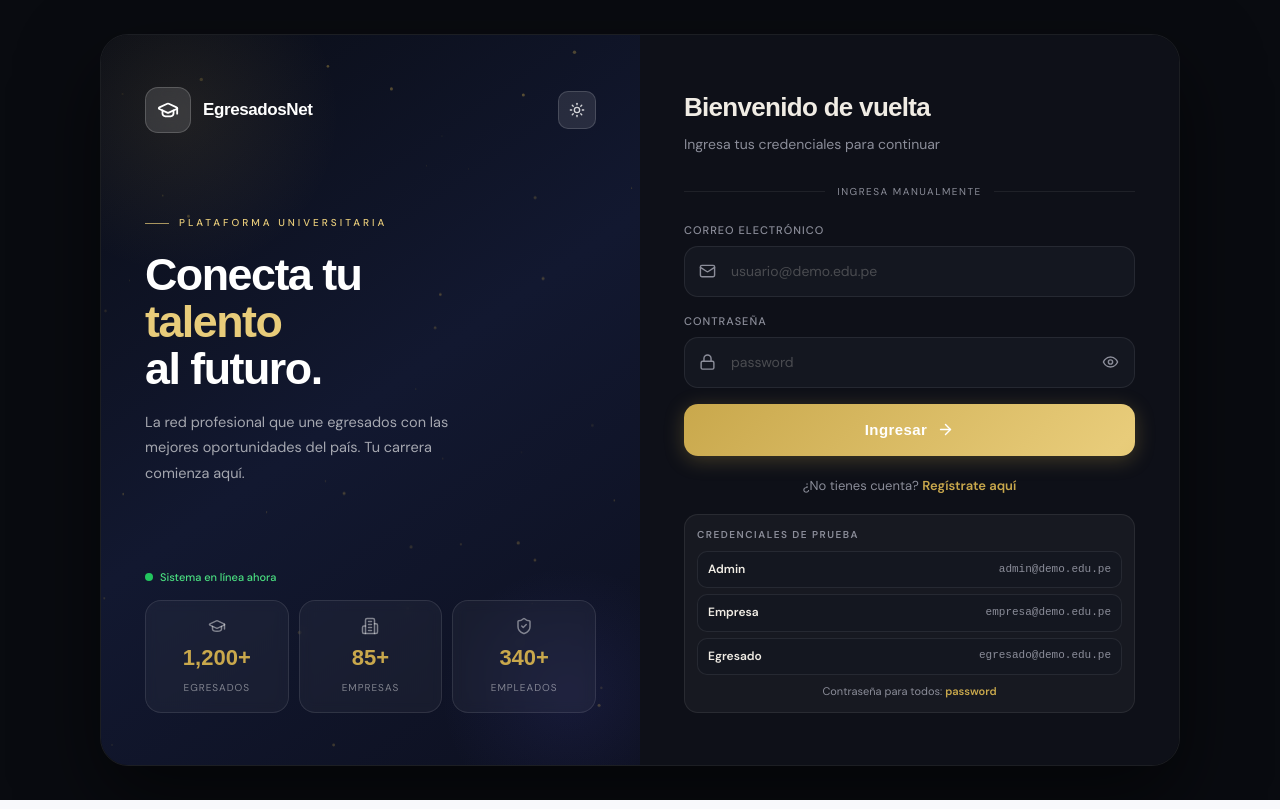
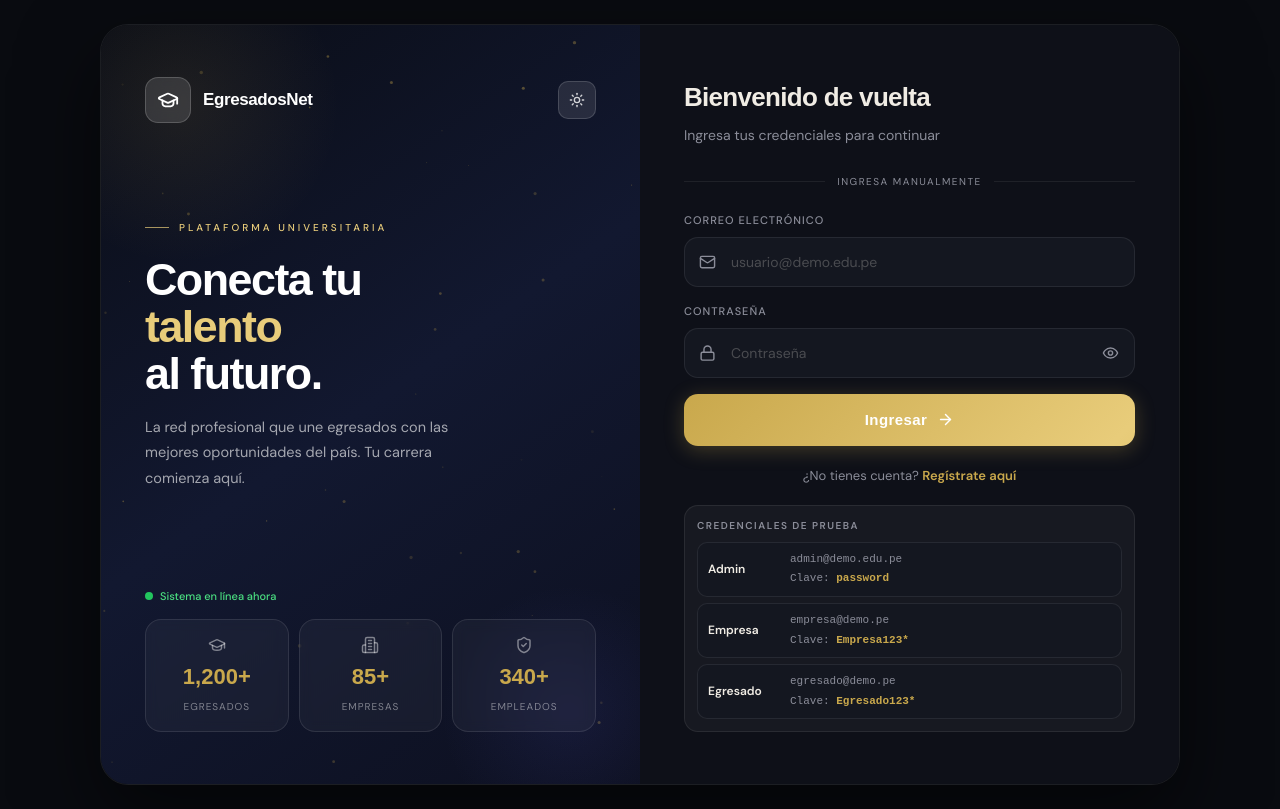
Before and after one commit to Prolexis/egresados-system, a Next.js app in the folder apps/web/: page /auth/login in a window 1280 px wide. Built offline with nearby package versions, Linux system fonts and the light colour scheme.

Commit message:
Update demo credentials and adjust layout styles

```diff
--- a/apps/web/app/auth/login/page.tsx
+++ b/apps/web/app/auth/login/page.tsx
@@ -39,13 +39,13 @@ const DEMO_CREDS = {
   },
   empresa: {
     label: 'Empresa',
-    email: 'empresa@demo.edu.pe',
-    password: 'password',
+    email: 'empresa@demo.pe',
+    password: 'Empresa123*',
   },
   egresado: {
     label: 'Egresado',
-    email: 'egresado@demo.edu.pe',
-    password: 'password',
+    email: 'egresado@demo.pe',
+    password: 'Egresado123*',
   },
 } as const;
 
@@ -855,12 +855,13 @@ export default function LoginPage() {
           background: var(--bg-input);
           border-radius: 10px;
           padding: 8px 10px;
-          display: flex;
+          display: grid;
+          grid-template-columns: 72px 1fr;
           align-items: center;
-          justify-content: space-between;
           gap: 10px;
           cursor: pointer;
           transition: all 0.2s ease;
+          text-align: left;
         }
 
         .compact-demo-item:hover {
@@ -876,7 +877,15 @@ export default function LoginPage() {
           white-space: nowrap;
         }
 
-        .compact-demo-email {
+        .compact-demo-data {
+          display: flex;
+          flex-direction: column;
+          gap: 2px;
+          min-width: 0;
+        }
+
+        .compact-demo-email,
+        .compact-demo-pass {
           font-size: 11px;
           color: var(--text-muted);
           font-family: monospace;
@@ -885,14 +894,7 @@ export default function LoginPage() {
           white-space: nowrap;
         }
 
-        .compact-demo-password {
-          margin-top: 8px;
-          font-size: 11px;
-          color: var(--text-muted);
-          text-align: center;
-        }
-
-        .compact-demo-password strong {
+        .compact-demo-pass strong {
           color: var(--accent);
           font-weight: 700;
         }
@@ -955,12 +957,12 @@ export default function LoginPage() {
           }
 
           .compact-demo-item {
-            align-items: flex-start;
-            flex-direction: column;
-            gap: 2px;
+            grid-template-columns: 1fr;
+            gap: 4px;
           }
 
-          .compact-demo-email {
+          .compact-demo-email,
+          .compact-demo-pass {
             white-space: normal;
             word-break: break-all;
           }
@@ -1087,7 +1089,7 @@ export default function LoginPage() {
                   <input
                     id="password"
                     type={showPass ? 'text' : 'password'}
-                    placeholder="password"
+                    placeholder="Contraseña"
                     autoComplete="new-password"
                     className={`field-input${errors.password ? ' has-error' : ''}`}
                     {...register('password')}
@@ -1137,14 +1139,16 @@ export default function LoginPage() {
                     onClick={() => fillDemo(role as keyof typeof DEMO_CREDS)}
                   >
                     <span className="compact-demo-role">{creds.label}</span>
-                    <span className="compact-demo-email">{creds.email}</span>
+
+                    <span className="compact-demo-data">
+                      <span className="compact-demo-email">{creds.email}</span>
+                      <span className="compact-demo-pass">
+                        Clave: <strong>{creds.password}</strong>
+                      </span>
+                    </span>
                   </button>
                 ))}
               </div>
-
-              <p className="compact-demo-password">
-                Contraseña para todos: <strong>password</strong>
-              </p>
             </div>
           </div>
         </div>
```
